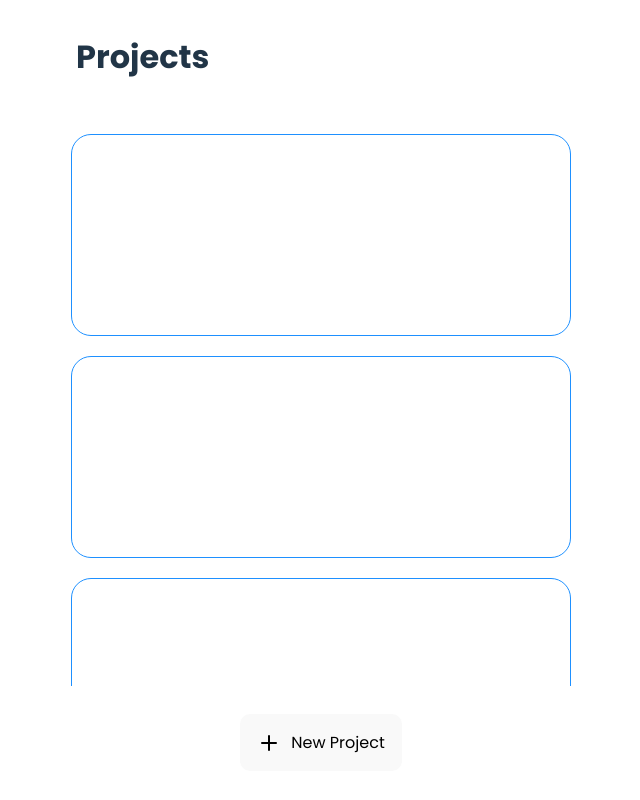
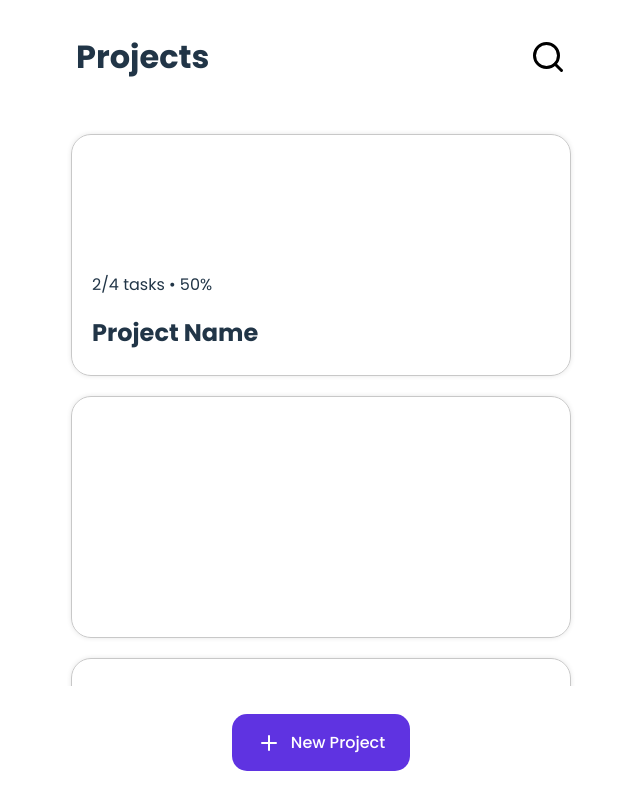
Before and after one commit to textencoder/to-do-app, a website built with Vite: page index.html in a window 1280 px wide. Shown: the whole page, without its empty margins (319-959 px from the left). Built offline with nearby package versions, Linux system fonts and the light colour scheme.

Commit message:
additional ui updates

```diff
--- a/index.html
+++ b/index.html
@@ -21,7 +21,7 @@
           xmlns="http://www.w3.org/2000/svg"
           viewBox="0 0 24 24"
           fill="none"
-          stroke="white"
+          stroke="black"
           stroke-width="2"
           stroke-linecap="round"
           stroke-linejoin="round"
@@ -33,7 +33,13 @@
       </header>
 
       <main>
-        <section class="project-tile"></section>
+        <section class="project-tile">
+          <div></div>
+          <p>2/4 tasks • 50%</p>
+            <h2>
+              Project Name
+            </h2>
+        </section>
         <section class="project-tile"></section>
         <section class="project-tile"></section>
         <section class="project-tile"></section>
--- a/src/style.css
+++ b/src/style.css
@@ -3,14 +3,17 @@
   line-height: 1.5;
   font-weight: 400;
 
-  color-scheme: light dark;
-  color: rgba(255, 255, 255, 0.87);
-  background-color: #242424;
+
+  background-color: whitesmoke;
 
   font-synthesis: none;
   text-rendering: optimizeLegibility;
   -webkit-font-smoothing: antialiased;
   -moz-osx-font-smoothing: grayscale;
+  --color-blue: #5f33e1;
+  --color-yellow: #ffe5a4;
+  --color-pink: #f778ba;
+  --color-light-blue: #ebe4ff;
 }
 
 * {
@@ -49,6 +52,10 @@ header {
     width: 36px;
     cursor: pointer;
   }
+
+  svg:hover {
+    stroke: var(--color-blue);
+  }
 }
 
 main {
@@ -60,10 +67,20 @@ main {
 }
 
 .project-tile {
-  height: 200px;
+  height: 240px;
   border-radius: 20px;
   cursor: pointer;
-  border: 1px solid dodgerblue;
+  border: 1px solid rgb(200, 200, 200);
+  display: grid;
+  grid-template-rows: 2fr 1fr 1fr;
+  padding: 0 20px;
+  text-align: left;
+  box-shadow: 0 0 5px rgba(0, 0, 0, 0.1);
+
+  p {
+    display: grid;
+    align-self: center;
+  }
 }
 
 footer {
@@ -71,16 +88,24 @@ footer {
   place-items: center;
 
   button {
-    width: 30%;
+    width: 33%;
     height: 50%;
     display: flex;
     justify-content: center;
     align-items: center;
     gap: 10px;
-    border-radius: 10px;
+    border-radius: 15px;
     cursor: pointer;
     border: none;
     font-size: 1rem;
+    background-color: var(--color-blue);
+    font-weight: 500;
+    color: white;
+  }
+
+  button:hover {
+    background-color: hsl(255, 74%, 44%);
+    box-shadow: 0 0 5px rgba(0, 0, 0, 0.1);
   }
 }
 
```
Also changed, not shown: src/main.js (line endings or trailing spaces).
